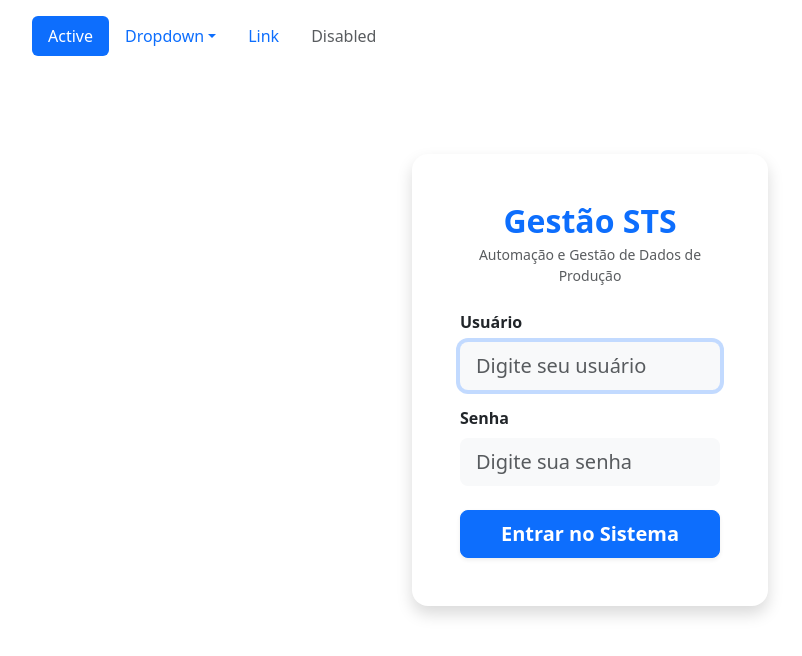
After one commit to GabrYelM/Gestao_STS, a Flask app: template templates/login.html in a window 1280 px wide. The commit adds this page. Shown: the top 656 px of the page, without its empty margins (50-852 px from the left). Run offline with Flask 3, Linux system fonts and the light colour scheme; the template is opened without the code that fills it, so the values that code supplies are empty.

Commit message:
front-end: adiciona login.html

```diff
--- a/templates/base.html
+++ b/templates/base.html
@@ -6,9 +6,9 @@
     <link rel="stylesheet" href="static/style.css">
     <link href="https://cdn.jsdelivr.net/npm/bootstrap@5.3.8/dist/css/bootstrap.min.css" rel="stylesheet" integrity="sha384-sRIl4kxILFvY47J16cr9ZwB07vP4J8+LH7qKQnuqkuIAvNWLzeN8tE5YBujZqJLB" crossorigin="anonymous">
 
-    <title>Gestão STS : {% block title %}{% endblock %}</title>
+    <title>Gestão STS | {% block title %}{% endblock %}</title>
 
-    <main class="container mt-5 mb-5">
+    <main class="container mt-3 mb-5">
         <ul class="nav nav-pills">
             <li class="nav-item">
                 <a class="nav-link active" aria-current="page" href="#">Active</a>
--- /dev/null
+++ b/templates/login.html
@@ -0,0 +1,38 @@
+{% extends "base.html" %}
+
+{% block title %}Login - Gestão STS{% endblock %}
+
+{% block content %}
+<div class="row justify-content-center align-items-center" style="min-height: 75vh;">
+    <div class="col-12 col-md-6 col-lg-4">
+        <div class="card shadow border-0 rounded-4 mt-5">
+            <div class="card-body p-5">
+
+                <div class="text-center mb-4">
+                    <h2 class="fw-bold text-primary mb-1">Gestão STS</h2>
+                    <p class="text-muted small">Automação e Gestão de Dados de Produção</p>
+                </div>
+
+                <form method="POST" action="">
+
+                    <div class="mb-3">
+                        <label for="username" class="form-label fw-semibold">Usuário</label>
+                        <input type="text" class="form-control form-control-lg bg-light border-0" id="username" name="username" placeholder="Digite seu usuário" required autofocus>
+                    </div>
+
+                    <div class="mb-4">
+                        <label for="password" class="form-label fw-semibold">Senha</label>
+                        <input type="password" class="form-control form-control-lg bg-light border-0" id="password" name="password" placeholder="Digite sua senha" required>
+                    </div>
+
+                    <button type="submit" class="btn btn-primary btn-lg w-100 fw-bold shadow-sm">
+                        Entrar no Sistema
+                    </button>
+
+                </form>
+
+            </div>
+        </div>
+    </div>
+</div>
+{% endblock %}
```
